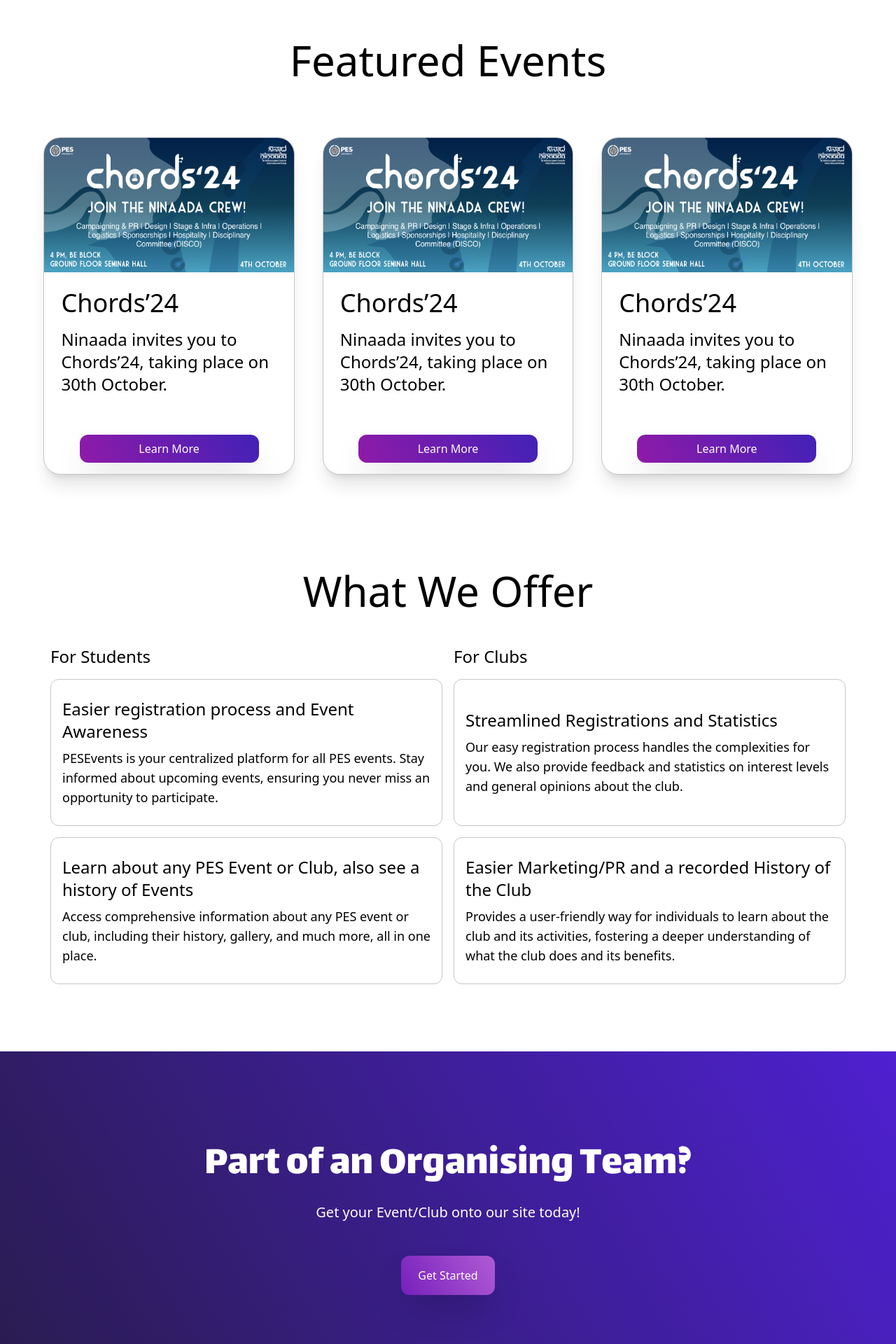
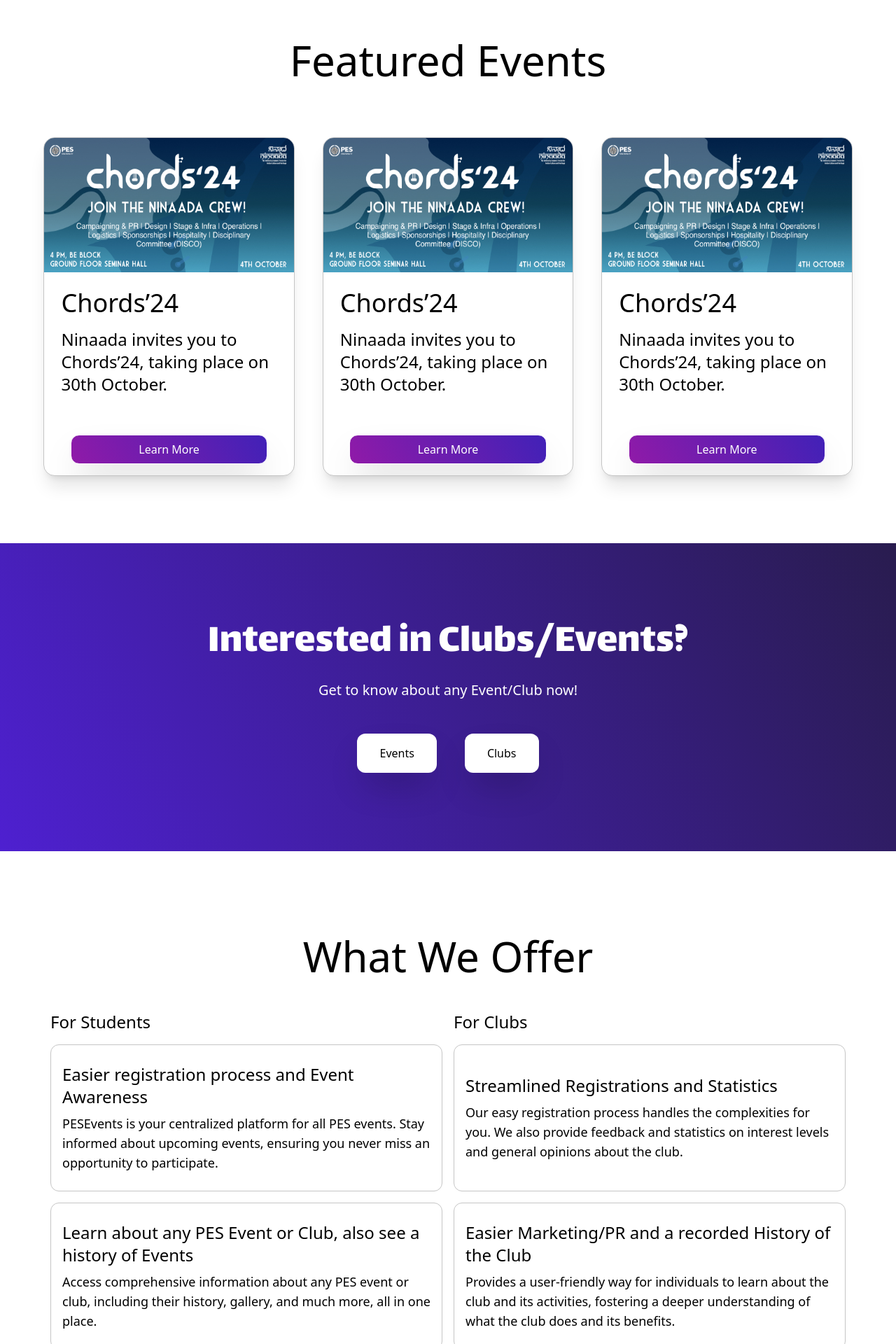
Before and after one commit to Vishnu6977/PESEvents, a React (Vite) app in the folder frontend/: page / in a window 1280 px wide. Shown: the part 880-2800 px from the top of the page at 70% size. Built offline with nearby package versions, Linux system fonts and the light colour scheme; a web font is replaced by a local one.

Commit message:
final home commit?

```diff
--- a/frontend/src/components/EventCard.jsx
+++ b/frontend/src/components/EventCard.jsx
@@ -2,14 +2,14 @@
 
 const EventCard = ({image, title, description}) => {
     return (
-      <div className='border border-[#C5C5C5] rounded-3xl min-h-[35vw] low:w-[35vh] lg:w-[28vw] flex flex-col bg-white shadow-xl overflow-hidden font-thin'>
+      <div className='border border-[#C5C5C5] rounded-2xl min-h-[35vw] low:w-[35vh] lg:w-[28vw] flex flex-col bg-white shadow-xl overflow-hidden font-thin'>
         <img src={image} alt='event' className='low:h-[20vh] lg:h-[15vw]' />
         <div className='p-6'>
           <h2 className='low:text-2xl lg:text-4xl'>{title}</h2>
           <p className='low:text-lg lg:text-2xl pt-4'>{description}</p>
         </div>
         <div className='flex items-center justify-center mt-8 mb-4'>
-          <button className='btn-clr rounded-xl low:w-[30vh] lg:w-[20vw] py-2 text-white font-sans shadow-2xl hover:border border-black'>Learn More</button>
+          <button className='btn-clr rounded-xl low:w-[30vh] lg:w-[22vw] py-2 text-white font-sans shadow-2xl border border-white hover:border-black'>Learn More</button>
         </div>
       </div>
     )
--- a/frontend/src/components/Home.jsx
+++ b/frontend/src/components/Home.jsx
@@ -52,19 +52,18 @@
               Timeline
               <span className='block max-w-0 group-hover:max-w-full transition-all duration-300 h-0.5 bg-current'></span>
             </div>
-            <button className='bg-white text-black rounded-2xl px-5 py-3 shadow-lg hover:bg-black hover:text-white transition duration-300'>
+            <button className='navbtn rounded-2xl px-5 py-3 shadow-lg'>
               Get Started
             </button>
           </div>
         </nav>
 
 
-
         <div className='flex flex-row items-center low:justify-center lg:justify-between mx-20 low:pt-[35vh] lg:pt-[30vh]'>
           <div className='text-white font-thin lg:text-lg xl:text-xl max-w-[70vh]'>
             <img src='logo.png' className='lg:h-32 xl:h-40 mb-16' alt='logo' />
             <p className='low:hidden lg:flex text-left'>
-              Whether you're organizing a PES event or attending one, our platform guarantees a lowooth, efficient experience. Finding and registering for events has never been easier. We're here to simplify event management for everyone.
+              Whether you're organizing a PES event or attending one, our platform guarantees a smooth, efficient experience. Finding and registering for events has never been easier. We're here to simplify event management for everyone.
             </p>
             <p className=' lg:hidden text-center'>
               Events of PES
--- a/frontend/src/components/HomeUnder.jsx
+++ b/frontend/src/components/HomeUnder.jsx
@@ -36,7 +36,17 @@
       </div>
 
 
-      <div className='flex flex-col items-center low:pt-[10vh] lg:pt-[19vh] xl:pt-[17vh] pb-24'>
+      <div className='flex flex-col items-center justify-center orgteambg2 h-[55vh] mt-24 p-4 text-center'>
+          <h1 className='font-lale text-white low:text-4xl lg:text-6xl'>Interested in Clubs/Events?</h1>
+          <p className='text-white text-xl font-thin pt-6'>Get to know about any Event/Club now!</p>
+          <div className='flex flex-row gap-10'>
+            <button className='bg-white rounded-xl py-4 px-8 text-black font-sans mt-12 shadow-2xl hover:bg-black hover:text-white'>Events</button>
+            <button className='bg-white rounded-xl py-4 px-8 text-black font-sans mt-12 shadow-2xl hover:bg-black hover:text-white'>Clubs</button>
+          </div>
+      </div>
+
+
+      <div className='flex flex-col items-center low:pt-[8vh] lg:pt-[17vh] xl:pt-[15vh] pb-24'>
         <h1 className='font-thin low:text-4xl lg:text-6xl pb-12'>What We Offer</h1>
         <div className='flex low:flex-col lg:flex-row items-start justify-between gap-4 font-thin low:text-xl lg:text-2xl low:mx-4 lg:mx-0'>
           <div className='max-w-[70vh]'>
@@ -65,15 +75,15 @@
       </div>
 
 
-      <div className='flex flex-col items-center justify-center orgteambg h-[60vh] mb-24 p-4 text-center'>
+      <div className='flex flex-col items-center justify-center orgteambg h-[55vh] mb-24 p-4 text-center'>
           <h1 className='font-lale text-white low:text-4xl lg:text-6xl'>Part of an Organising Team?</h1>
           <p className='text-white text-xl font-thin pt-6'>Get your Event/Club onto our site today!</p>
-          <button className='btn-clr-2 rounded-xl py-4 px-6 text-white font-sans mt-12 shadow-2xl hover:border'>Get Started</button>
+          <button className='bg-white rounded-xl py-4 px-6 text-black font-sans mt-12 shadow-2xl hover:bg-black hover:text-white'>Get Started</button>
       </div>
 
 
       <div className='flex flex-col items-center pb-24'>
-        <h1 className='font-marv text-6xl pb-20 '>Gallery</h1>
+        <h1 className='font-thin text-6xl pb-20 '>Gallery</h1>
       </div>
 
       <Footer />
--- a/frontend/src/components/home.css
+++ b/frontend/src/components/home.css
@@ -25,14 +25,32 @@
     background: linear-gradient(60deg, #901aa8, #4121b7);
 }
 
-.btn-clr-2 {
-    background: linear-gradient(60deg, #7720BB, #af5bd6);
+.btn-clr:hover {
+    background: white;
+    color: black;
+    transition-duration: 0.3s;
+}
+
+.navbtn {
+    background: white;
+    color: black;
+    transition-duration: 0.3s;
+}
+
+.navbtn:hover {
+    background: linear-gradient(60deg, #901aa8, #4121b7);
+    color: white;
+    transition-duration: 0.3s;
 }
 
 .orgteambg {
     background: linear-gradient(60deg, #291C4F, #4E20D0);
 }
 
+.orgteambg2 {
+    background: linear-gradient(60deg, #4E20D0, #291C4F);
+}
+
 .footerbg {
     background: linear-gradient(150deg, #480B37, #36006C);
 }
```
